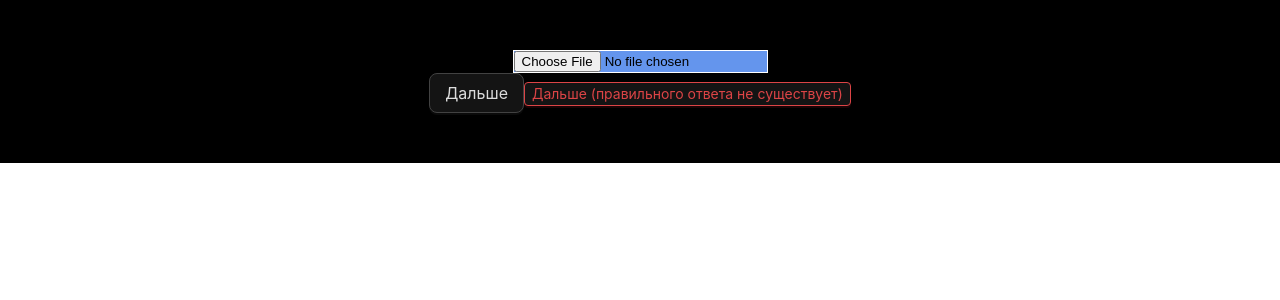
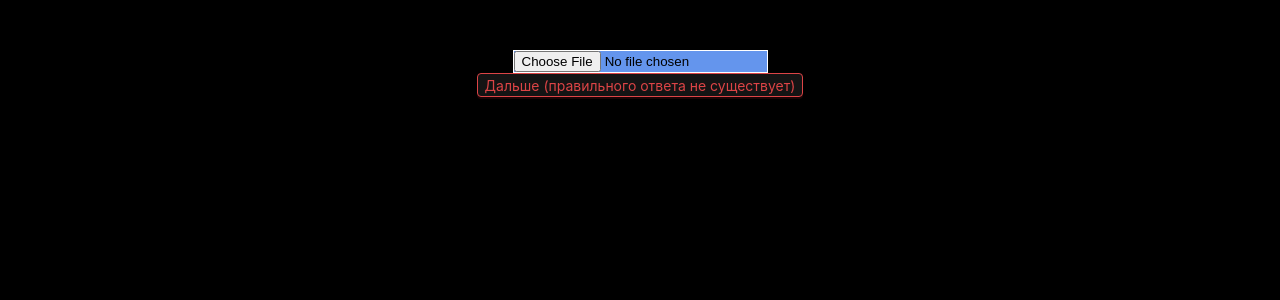
Before and after one commit to Anastasia-Pavlova/Word-Trainer, a React (Create React App) app: page / in a window 1280 px wide. Shown: the top 300 px of the page. Built offline with nearby package versions, Linux system fonts and the light colour scheme.

Commit message:
feat: routing; base styles

```diff
--- a/src/App.js
+++ b/src/App.js
@@ -1,6 +1,5 @@
 import { useState } from "react";
-import { Link } from "react-router-dom";
-import { Button } from "antd";
+import { FooterButtons } from "./components/FooterButtons/FooterButtons";
 import "./App.css";
 
 function App() {
@@ -26,14 +25,12 @@ function App() {
       <div>
         <input type="file" onChange={handleUpload} className="uploadInput" />
       </div>
-      <Link to="/select" state={fileData}>
-        <Button size="large">Дальше</Button>
-      </Link>
-      <Link to="/select" state={fileData}>
-        <Button size="small" danger>
-          Дальше (правильного ответа не существует)
-        </Button>
-      </Link>
+
+      <FooterButtons
+        link="/select"
+        state={fileData}
+        showButtonCondition={fileData}
+      />
     </div>
   );
 }
--- /dev/null
+++ b/src/components/FooterButtons/FooterButtons.jsx
@@ -0,0 +1,28 @@
+import React from "react";
+import { Link, useNavigate, useLocation } from "react-router-dom";
+import { Button } from "antd";
+
+export const FooterButtons = ({ link, state, showButtonCondition }) => {
+  const navigate = useNavigate();
+  const location = useLocation();
+
+  return (
+    <div>
+      {location.pathname !== "/" && (
+        <Button onClick={() => navigate(-1)}>Back</Button>
+      )}
+      {showButtonCondition && (
+        <Link to={link} state={state}>
+          <Button size="large" type="primary">
+            Дальше
+          </Button>
+        </Link>
+      )}
+      <Link to={link} state={state}>
+        <Button size="small" danger>
+          Дальше (правильного ответа не существует)
+        </Button>
+      </Link>
+    </div>
+  );
+};
--- /dev/null
+++ b/src/components/FooterButtons/index.js
@@ -0,0 +1 @@
+export * from "./FooterButtons";
--- a/src/components/PresentSingle/PresentSingle.jsx
+++ b/src/components/PresentSingle/PresentSingle.jsx
@@ -1,8 +1,10 @@
 import React from "react";
-import { useLocation, Link } from "react-router-dom";
-import { Typography, Button, List, Radio, Divider } from "antd";
+import { useLocation } from "react-router-dom";
+import { Typography, Radio, Divider } from "antd";
+import { FooterButtons } from "../FooterButtons/FooterButtons";
 
 import answers from "../../answers.json";
+
 const { Title, Text } = Typography;
 
 export const PresentSingle = () => {
@@ -64,20 +66,8 @@ export const PresentSingle = () => {
           ))}
         </Radio.Group>
       </div>
-      <div>
-        {/* {selectedOption === word.isRegular && ( */}
-        <Link to="/presentSingle" state={state}>
-          <Button size="large" type="primary">
-            Дальше
-          </Button>
-        </Link>
-        {/* )} */}
-        <Link to="/presentSingle" state={state}>
-          <Button size="small" danger>
-            Дальше (правильного ответа не существует)
-          </Button>
-        </Link>
-      </div>
+
+      <FooterButtons state={state} showButtonCondition={true} />
     </div>
   );
 };
--- a/src/components/RegularVerbs/RegularVerbs.jsx
+++ b/src/components/RegularVerbs/RegularVerbs.jsx
@@ -1,6 +1,7 @@
 import React, { useState } from "react";
-import { useLocation, Link } from "react-router-dom";
+import { useLocation } from "react-router-dom";
 import { Typography, Button } from "antd";
+import { FooterButtons } from "../FooterButtons/FooterButtons";
 import "./RegularVerbs.css";
 
 const { Title } = Typography;
@@ -40,20 +41,12 @@ export const RegularVerbs = () => {
           >
             Unreg
           </Button>
-          <div>
-            {selectedOption === word.isRegular && (
-              <Link to="/presentSingle" state={state}>
-                <Button size="large" type="primary">
-                  Дальше
-                </Button>
-              </Link>
-            )}
-            <Link to="/presentSingle" state={state}>
-              <Button size="small" danger>
-                Дальше (правильного ответа не существует)
-              </Button>
-            </Link>
-          </div>
+
+          <FooterButtons
+            link="/presentSingle"
+            state={state}
+            showButtonCondition={selectedOption === word.isRegular}
+          />
         </>
       ) : (
         <div style={{ color: "#fff" }}>Такого слова нет в базе</div>
--- a/src/components/SelectWords/SelectWords.jsx
+++ b/src/components/SelectWords/SelectWords.jsx
@@ -1,6 +1,7 @@
 import React, { useState } from "react";
-import { Button, Radio, Space } from "antd";
-import { Link, useLocation } from "react-router-dom";
+import { Radio, Space } from "antd";
+import { useLocation } from "react-router-dom";
+import { FooterButtons } from "../FooterButtons/FooterButtons";
 
 export const SelectWords = () => {
   const [value, setValue] = useState("");
@@ -20,20 +21,11 @@ export const SelectWords = () => {
         </Space>
       </Radio.Group>
 
-      <div>
-        {value && (
-          <Link to="/regelmassigWahl" state={{ data: state, value }}>
-            <Button size="large" type="primary">
-              Дальше
-            </Button>
-          </Link>
-        )}
-        <Link to="/regelmassigWahl" state={{ data: state, value }}>
-          <Button size="small" danger>
-            Дальше (правильного ответа не существует)
-          </Button>
-        </Link>
-      </div>
+      <FooterButtons
+        link="/regelmassigWahl"
+        state={{ data: state, value }}
+        showButtonCondition={value}
+      />
     </div>
   );
 };
--- a/src/index.js
+++ b/src/index.js
@@ -52,7 +52,7 @@ root.render(
         algorithm: theme.darkAlgorithm,
       }}
     >
-      <Layout>
+      <Layout style={{ height: "100vh" }}>
         <RouterProvider router={router} />
       </Layout>
     </ConfigProvider>
```
Also changed, not shown: 1 other file (tests, documents, lock files or other folders).
